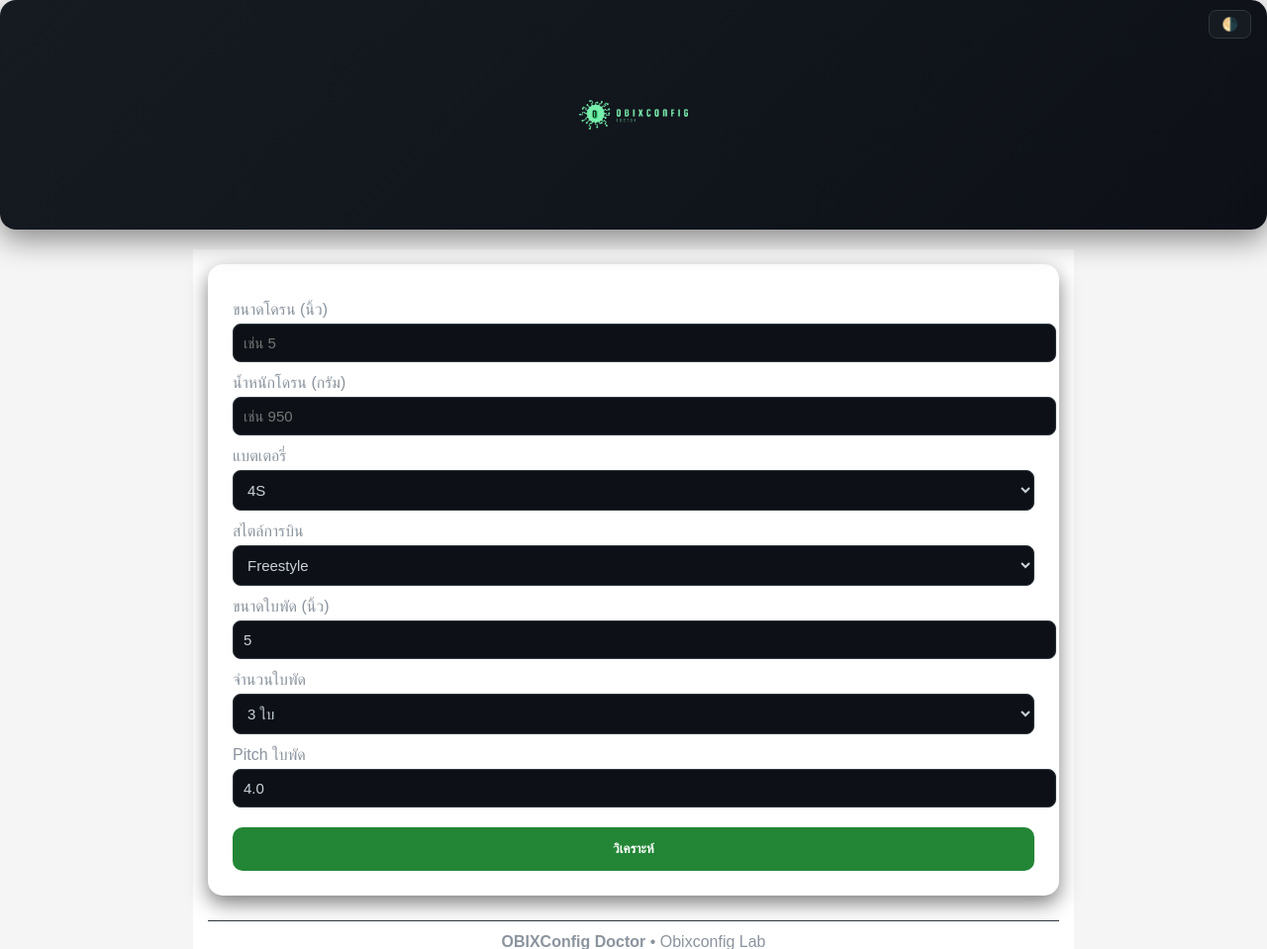
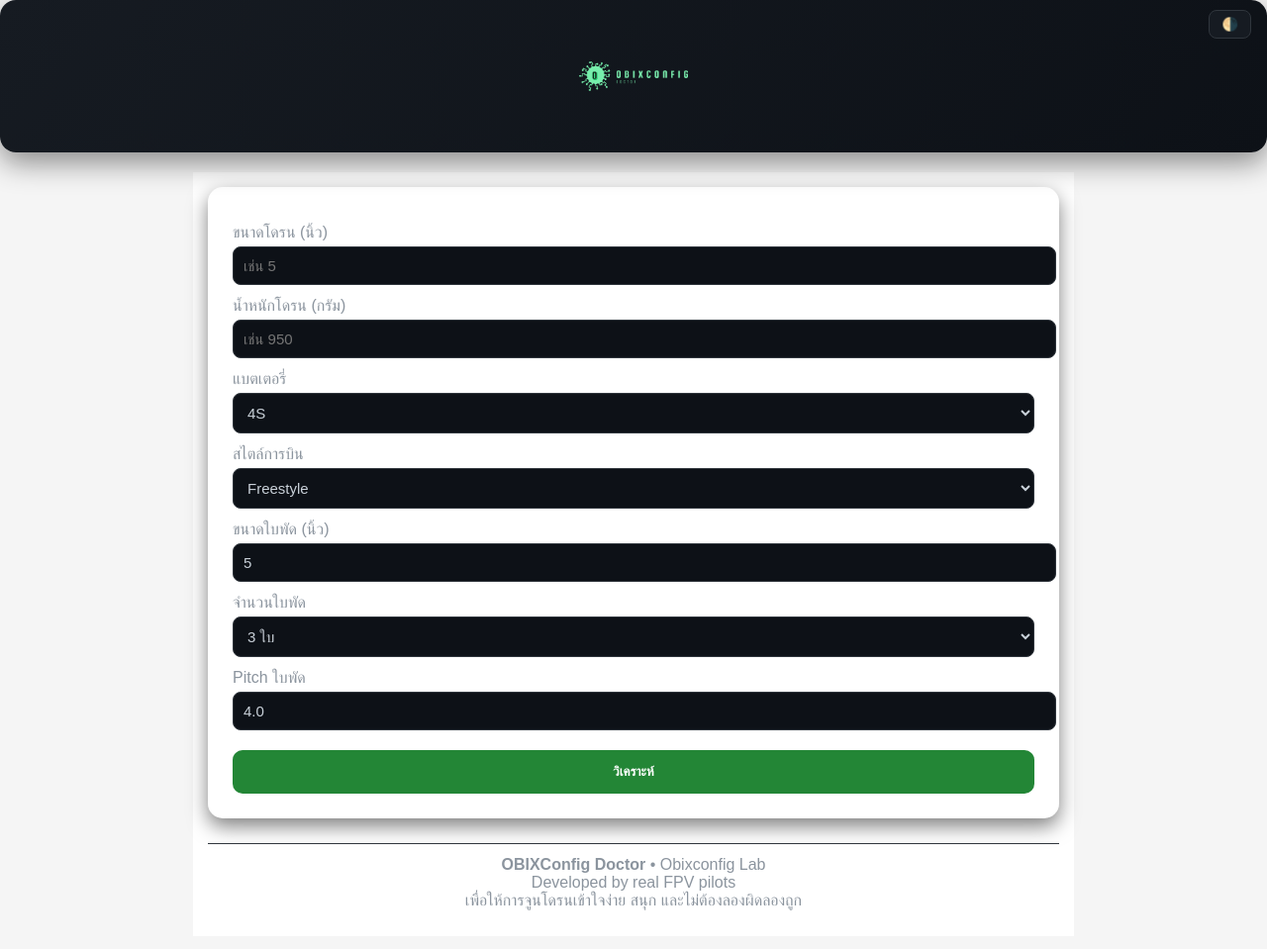
Before and after one commit to Santipap250/obixconfigdoctor-dev, a Flask app: page /app in a window 1280 px wide. Shown: the top 959 px of the page at 99% size. After the commit the page ends 920 px from the top, so only its background shows below. Run offline with Flask 3, Linux system fonts and the light colour scheme.

Commit message:
Update style.css

```diff
--- a/static/css/style.css
+++ b/static/css/style.css
@@ -152,7 +152,7 @@ footer {
   display: flex;
   align-items: center;
   gap: 14px;
-  padding: 16px 20px;
+  padding: 22px 20px;
   margin-bottom: 20px;
   border-radius: 16px;
   background: linear-gradient(135deg, #161b22, #0d1117);
@@ -195,6 +195,6 @@ footer {
 
 .logo {
   width: 110px;
-  height: 200px;
+  height: 110px;
     object-fit: contain;
 }
```
